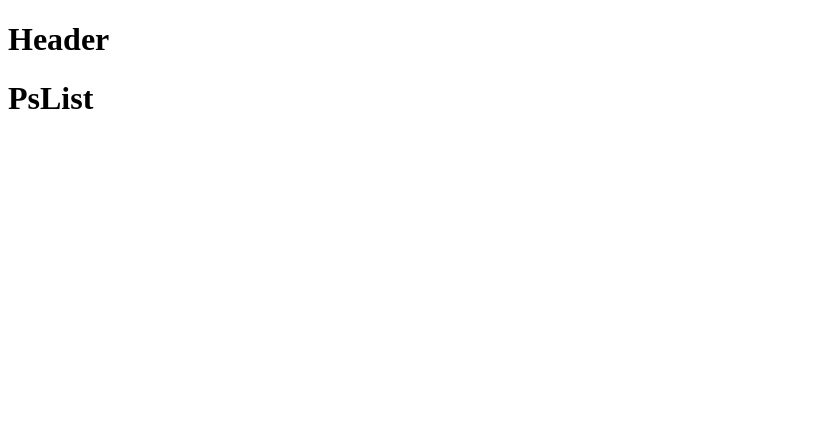
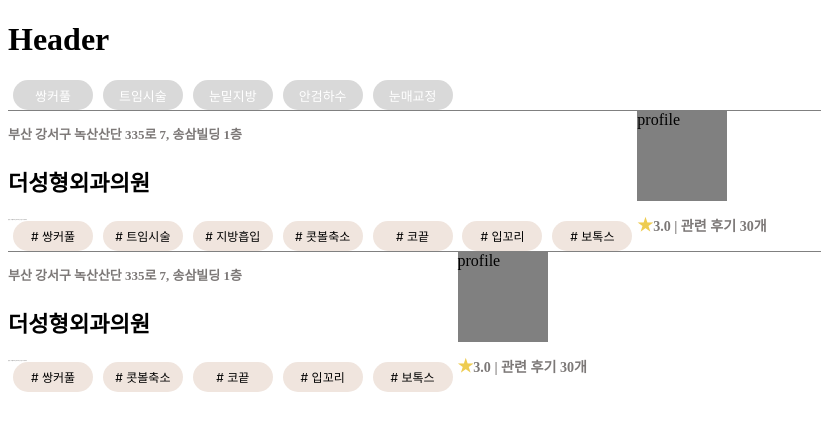
Before and after one commit to sungjeongeon/Fasulting, a React (Create React App) app in the folder fasulting/: page /pslist in a window 1280 px wide. Shown: the top 430 px of the page, without its empty margins (0-821 px from the left). Built offline with nearby package versions, Linux system fonts and the light colour scheme.

Commit message:
Feat: PsList page component Layout 임시 데이터로 PsList 페이지 구성중, 추가수정 필요

```diff
--- a/fasulting/package.json
+++ b/fasulting/package.json
@@ -19,8 +19,10 @@
     "react": "^18.2.0",
     "react-dom": "^18.2.0",
     "react-hook-form": "^7.42.1",
+    "react-redux": "^8.0.5",
     "react-router-dom": "^6.6.2",
     "react-scripts": "5.0.1",
+    "redux": "^4.2.0",
     "styled-components": "^5.3.6",
     "web-vitals": "^2.1.4"
   },
--- /dev/null
+++ b/fasulting/src/components/HospitalList.js
@@ -0,0 +1,46 @@
+import React from "react";
+import HospitalListItem from "./HospitalListItem";
+// import styles from "./SubCategoryList.module.css";
+
+function HospitalList() {
+  // 임시 data
+  const HospitalList = [
+    {
+      ps_id: 1,
+      ps_intro: "원하는 니즈를 최대한 충족 시키는 부산 1위 성형외과",
+      ps_name: "더성형외과의원",
+      ps_address: "부산 강서구 녹산산단 335로 7, 송삼빌딩 1층",
+      sub_category_id: [
+        "쌍커풀",
+        "트임시술",
+        "지방흡입",
+        "콧볼축소",
+        "코끝",
+        "입꼬리",
+        "보톡스",
+      ],
+      ps_profile_img: "src",
+      total_rating_result: 3.0,
+      totla_rating_count: 30,
+    },
+    {
+      ps_id: 2,
+      ps_intro: "원하는 니즈를 최대한 충족 시키는 부산 1위 성형외과",
+      ps_name: "더성형외과의원",
+      ps_address: "부산 강서구 녹산산단 335로 7, 송삼빌딩 1층",
+      sub_category_id: ["쌍커풀", "콧볼축소", "코끝", "입꼬리", "보톡스"],
+      ps_profile_img: "src",
+      total_rating_result: 3.0,
+      totla_rating_count: 30,
+    },
+  ];
+  return (
+    <div>
+      {HospitalList.map((hospital, index) => (
+        <HospitalListItem hospital={hospital} key={index} />
+      ))}
+    </div>
+  );
+}
+
+export default HospitalList;
--- /dev/null
+++ b/fasulting/src/components/HospitalListItem.js
@@ -0,0 +1,53 @@
+import React from "react";
+import styles from "./HospitalListItem.module.css";
+
+function HospitalListItem({ hospital }) {
+  return (
+    <div>
+      <div className={styles.hr}></div>
+      <div className={styles.outerDiv}>
+        {/* 왼쪽 */}
+        <div>
+          <p className={styles.address}>{hospital.ps_address}</p>
+          <p className={styles.name}>{hospital.ps_name}</p>
+          <p className={styles.intro}>{hospital.ps_intro}</p>
+          {hospital.sub_category_id.map((sub) => {
+            return <button className={styles.subCategory}># {sub}</button>;
+          })}
+        </div>
+        {/* 오른쪽 */}
+        <div>
+          {/* 이미지 (임시) */}
+          <div className={styles.img}>profile</div>
+          <p className={styles.rating}>
+            <span>★</span>
+            {hospital.total_rating_result.toFixed(1)} | 관련 후기{" "}
+            {hospital.totla_rating_count}개
+          </p>
+        </div>
+      </div>
+    </div>
+  );
+}
+
+export default HospitalListItem;
+
+// 임시 data 예시
+// {
+//   ps_id: 1,
+//   ps_intro: "원하는 니즈를 최대한 충족 시키는 부산 1위 성형외과",
+//   ps_name: "더성형외과의원",
+//   ps_address: "부산 강서구 녹산산단 335로 7, 송삼빌딩 1층",
+//   sub_category_id: [
+//     "쌍커풀",
+//     "트임시술",
+//     "지방흡입",
+//     "콧볼축소",
+//     "코끝",
+//     "입꼬리",
+//     "보톡스",
+//   ],
+//   ps_profile_img: "src",
+//   total_rating_result: 3.0,
+//   totla_rating_count: 30,
+// },
--- /dev/null
+++ b/fasulting/src/components/HospitalListItem.module.css
@@ -0,0 +1,69 @@
+.hr {
+  background-color: gray;
+  width: 62rem;
+  height: 0.06rem;
+}
+
+.outerDiv {
+  display: flex;
+}
+
+.address {
+  font-style: normal;
+  font-weight: 600;
+  font-size: 0.81rem;
+  display: flex;
+  align-items: center;
+  text-align: center;
+  color: #7c7877;
+}
+
+.name {
+  font-style: normal;
+  font-weight: 700;
+  font-size: 1.38rem;
+  color: #000000;
+}
+
+.intro {
+  font-style: normal;
+  font-weight: 400;
+  font-size: 0.88px;
+  color: #000000;
+}
+
+.subCategory {
+  margin-left: 0.31rem;
+  margin-right: 0.31rem;
+  background-color: #f0e5de;
+  width: 5rem;
+  height: 1.88rem;
+  border: 0;
+  outline: 0;
+  font-size: 0.75rem;
+  border-radius: 1.25rem;
+  font-family: "Inter";
+  align-items: center;
+  text-align: center;
+  line-height: 1.88rem;
+  color: black;
+  font-weight: 400;
+}
+
+.img {
+  width: 5.63rem;
+  height: 5.63rem;
+  background-color: gray;
+}
+
+.rating {
+  font-style: normal;
+  font-weight: 700;
+  font-size: 0.88rem;
+  color: #7c7877;
+}
+
+.rating span {
+  font-size: 1.1rem;
+  color: #eecc51;
+}
--- /dev/null
+++ b/fasulting/src/components/SubCategoryList.js
@@ -0,0 +1,23 @@
+import React from "react";
+import styles from "./SubCategoryList.module.css";
+import SubCategoryListItem from "./SubCategoryListItem";
+
+function SubCategoryList() {
+  // 임시 data
+  const subCategoryList = [
+    "쌍커풀",
+    "트임시술",
+    "눈밑지방",
+    "안검하수",
+    "눈매교정",
+  ];
+  return (
+    <div className={styles.subCategoryList}>
+      {subCategoryList.map((sub, index) => {
+        return <SubCategoryListItem sub={sub} key={index} />;
+      })}
+    </div>
+  );
+}
+
+export default SubCategoryList;
--- /dev/null
+++ b/fasulting/src/components/SubCategoryList.module.css
@@ -0,0 +1,3 @@
+.subCategoryList {
+  display: flex;
+}
--- /dev/null
+++ b/fasulting/src/components/SubCategoryListItem.js
@@ -0,0 +1,25 @@
+import React from "react";
+import { useState } from "react";
+import styles from "./SubCategoryListItem.module.css";
+
+function SubCategoryListItem({ sub }) {
+  // 버튼 selected / unselected
+  const [selected, setSelected] = useState(false);
+  const onClick = (e) => {
+    setSelected((current) => !current);
+    console.log(e.target.value);
+  };
+  return (
+    <button
+      className={
+        selected ? styles.subCategorySelected : styles.subCategoryUnSelected
+      }
+      onClick={onClick}
+      value={sub}
+    >
+      {sub}
+    </button>
+  );
+}
+
+export default SubCategoryListItem;
--- /dev/null
+++ b/fasulting/src/components/SubCategoryListItem.module.css
@@ -0,0 +1,37 @@
+/* 선택안됨 */
+.subCategoryUnSelected {
+  margin-left: 0.31rem;
+  margin-right: 0.31rem;
+  background-color: #d9d9d9;
+  width: 5rem;
+  height: 1.88rem;
+  border: 0;
+  outline: 0;
+  font-size: 0.81rem;
+  border-radius: 1.25rem;
+  font-family: "Inter";
+  align-items: center;
+  text-align: center;
+  line-height: 1.88rem;
+  color: white;
+  font-weight: 400;
+}
+
+/* 선택됨 */
+.subCategorySelected {
+  margin-left: 0.31rem;
+  margin-right: 0.31rem;
+  background-color: #72a1a6;
+  width: 5rem;
+  height: 1.88rem;
+  border: 0;
+  outline: 0;
+  font-size: 0.81rem;
+  border-radius: 1.25rem;
+  font-family: "Inter";
+  align-items: center;
+  text-align: center;
+  line-height: 1.88rem;
+  color: white;
+  font-weight: 400;
+}
--- a/fasulting/src/pages/client/PsList.js
+++ b/fasulting/src/pages/client/PsList.js
@@ -1,7 +1,11 @@
+import HospitalList from "../../components/HospitalList";
+import SubCategoryList from "../../components/SubCategoryList";
+
 function PsList() {
   return (
     <div>
-      <h1>PsList</h1>
+      <SubCategoryList />
+      <HospitalList />
     </div>
   );
 }
```
Also changed, not shown: fasulting/src/components/SubCategory.js (deleted), 1 other file (tests, documents, lock files or other folders).
